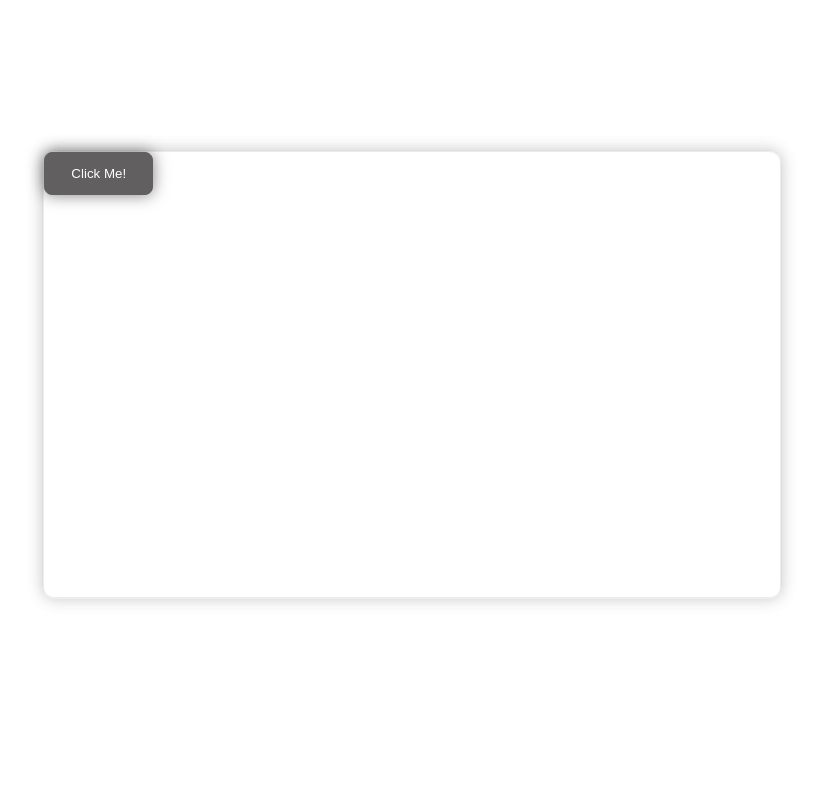
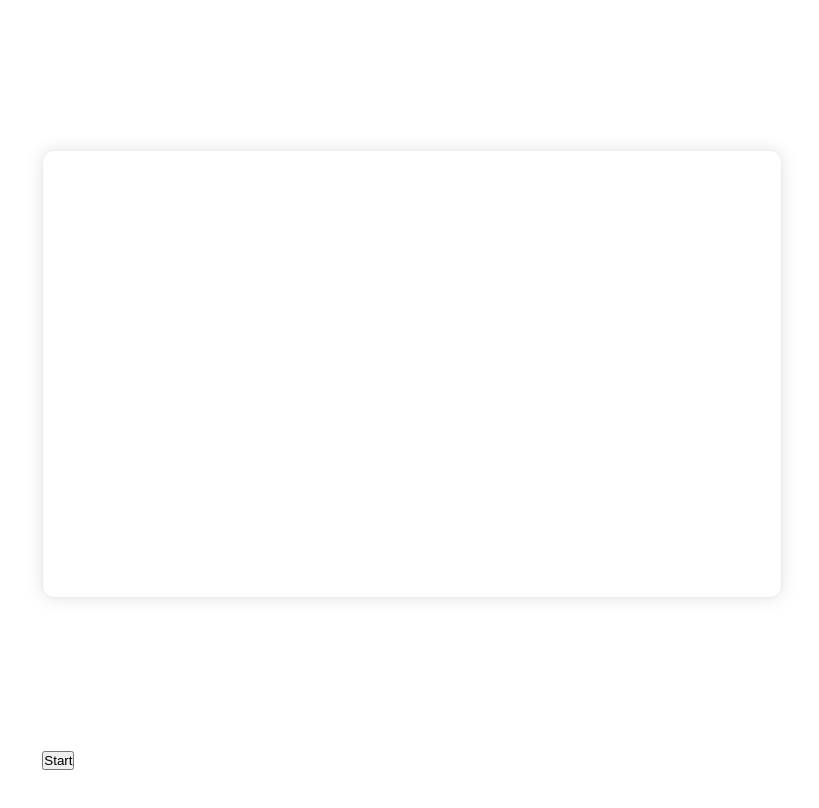
Before and after one commit to swandevagency/reaction-time-test-with-nuxtjs, a Nuxt app in the folder reaction-time/: page / in a window 1280 px wide. Shown: the top 808 px of the page, without its empty margins (228-1047 px from the left). Built offline with nearby package versions, Linux system fonts and the light colour scheme.

Commit message:
press start to show the click me randomly in the box

```diff
--- a/reaction-time/components/ClickMeBox.vue
+++ b/reaction-time/components/ClickMeBox.vue
@@ -1,6 +1,6 @@
 <template>
   <div id="box">
-    <ClickMeButton :client-width="clientWidth" :client-height="clientHeight"/>
+    <ClickMeButton v-if="showClickMe" :client-width="clientWidth" :client-height="clientHeight" :show-click-me="showClickMe"/>
   </div>
 </template>
 
@@ -13,12 +13,16 @@ export default {
       clientHeight: 0
     }
   },
+  props: {
+    showClickMe: Boolean
+  },
+  methods: {
+
+  },
   mounted () {
     const box = document.getElementById('box');
     this.clientWidth = box.clientWidth
     this.clientHeight = box.clientHeight
-    console.log(this.clientWidth)
-    console.log(this.clientHeight)
   },
   components: {
     ClickMeButton,
--- a/reaction-time/components/ClickMeButton.vue
+++ b/reaction-time/components/ClickMeButton.vue
@@ -1,6 +1,6 @@
 <template>
   <div>
-    <button @click="clicked">Click Me!</button>
+    <button id="test">Click Me!</button>
   </div>
 </template>
 
@@ -9,18 +9,19 @@ export default {
   props: {
     clientWidth: Number,
     clientHeight: Number,
+    showClickMe: Boolean
+  },
+  mounted() {
+      document.getElementById('test').style.top =
+        this.getRandomNumber(0, this.clientHeight - 50) + 'px'
+      document.getElementById('test').style.left =
+        this.getRandomNumber(0, this.clientWidth - 200) + 'px'
   },
   methods: {
-    clicked(e) {
-      e.target.style.top =
-        this.getRandomNumber(0, this.clientHeight - 50) + 'px'
-      e.target.style.left =
-        this.getRandomNumber(0, this.clientWidth - 200) + 'px'
-    },
     getRandomNumber(min, max) {
       return Math.random() * (max - min) + min
-    },
-  },
+    }
+  }
 }
 </script>
 
--- a/reaction-time/components/MainContent.vue
+++ b/reaction-time/components/MainContent.vue
@@ -1,8 +1,8 @@
 <template>
   <div>
-    <ClickMeBox />
+    <ClickMeBox :show-click-me="showClickMe"/>
     <NameInput />
-    <StartButton />
+    <StartButton @click="startGame"/>
     <History />
   </div>
 </template>
@@ -13,12 +13,23 @@ import NameInput from '../components/NameInput.vue'
 import StartButton from '../components/StartButton.vue'
 import History from '../components/History.vue'
 export default {
+  data() {
+    return {
+      showClickMe: false
+    }
+  },
   components: {
     ClickMeBox,
     NameInput,
     StartButton,
     History,
   },
+  methods: {
+    startGame(value) {
+      this.showClickMe = value
+      console.log(this.showClickMe)
+    }
+  }
 }
 </script>
 
--- a/reaction-time/components/StartButton.vue
+++ b/reaction-time/components/StartButton.vue
@@ -1,11 +1,23 @@
 <template>
   <div>
-
+    <button @click="startGame">Start</button>
   </div>
 </template>
 
 <script>
-
+export default {
+  data() {
+    return {
+      showClickMe: false
+    }
+  },
+  methods: {
+    startGame() {
+      this.showClickMe = true
+      this.$emit('click',this.showClickMe)
+    }
+  }
+}
 </script>
 
 <style>
```
